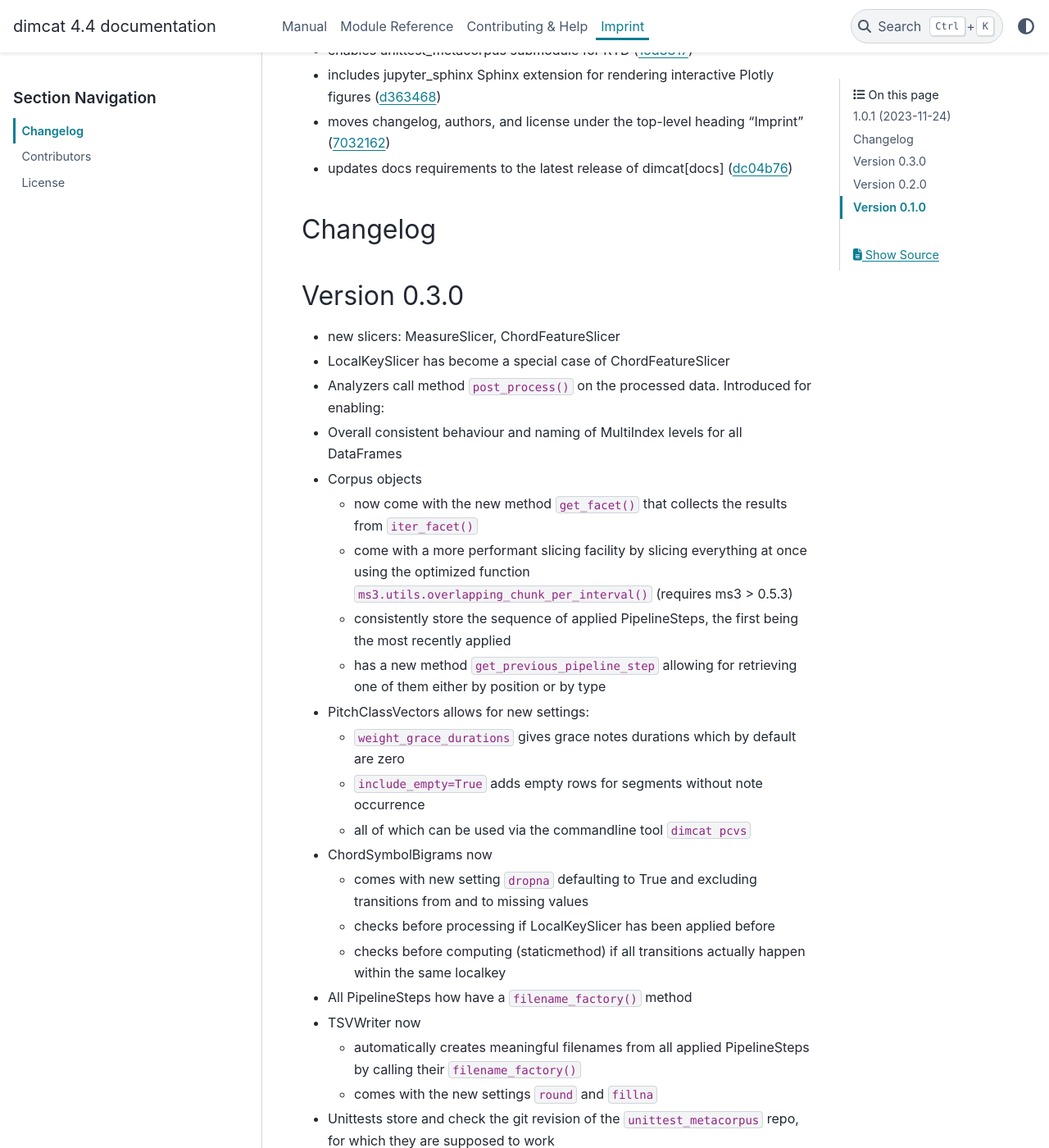
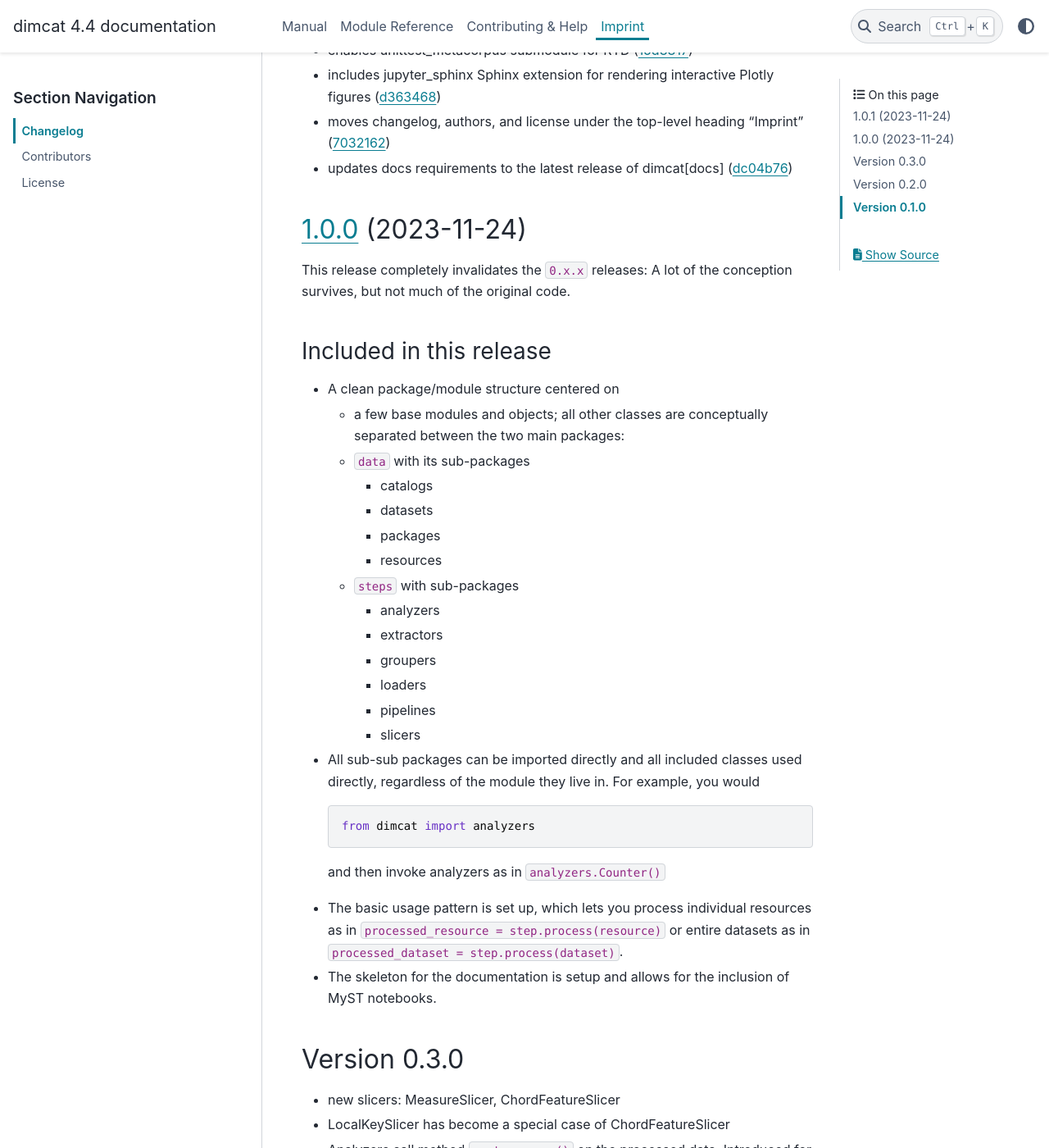
Before and after one commit to DCMLab/dimcat, a Sphinx documentation site: the page built from docs/CHANGELOG.md, in a window 1280 px wide and 1400 px high, scrolled down 582 px. Shown: the whole window at 82% size. Built offline with Sphinx 7.4.7 and the PyData theme 0.15.4, drawn with Linux system fonts in a browser that asks for light colours; comment, search, counter and statistics services are not loaded.

Commit message:
docs: includes v1.0.0 retrospectively

````diff
--- a/docs/CHANGELOG.md
+++ b/docs/CHANGELOG.md
@@ -18,7 +18,38 @@
 * moves changelog, authors, and license under the top-level heading "Imprint" ([7032162](https://github.com/DCMLab/dimcat/commit/7032162a5624f47c49df0c5bdd021d7879445de6))
 * updates docs requirements to the latest release of dimcat[docs] ([dc04b76](https://github.com/DCMLab/dimcat/commit/dc04b763c594d48e98c5b407e23d9c106dfd412f))
 
-## Changelog
+## [1.0.0](https://github.com/DCMLab/dimcat/compare/0.3.0...v1.0.0) (2023-11-24)
+
+This release completely invalidates the `0.x.x` releases: A lot of the conception survives, but not much of the original code.
+
+### Included in this release
+
+* A clean package/module structure centered on
+  * a few base modules and objects; all other classes are conceptually separated between the two main packages:
+  * `data` with its sub-packages
+    * catalogs
+    * datasets
+    * packages
+    * resources
+  * `steps` with sub-packages
+    * analyzers
+    * extractors
+    * groupers
+    * loaders
+    * pipelines
+    * slicers
+* All sub-sub packages can be imported directly and all included classes used directly, regardless of the module they live in. For example, you would
+
+  ```python
+  from dimcat import analyzers
+  ```
+
+  and then invoke analyzers as in `analyzers.Counter()`
+* The basic usage pattern is set up, which lets you process individual resources as in `processed_resource = step.process(resource)` or entire datasets as in `processed_dataset = step.process(dataset)`.
+* The skeleton for the documentation is setup and allows for the inclusion of MyST notebooks.
+
+
+
 
 ## Version 0.3.0
 
````
